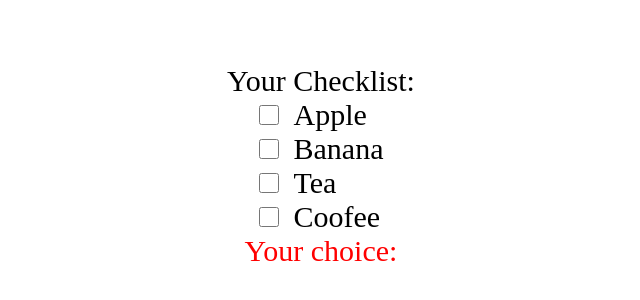
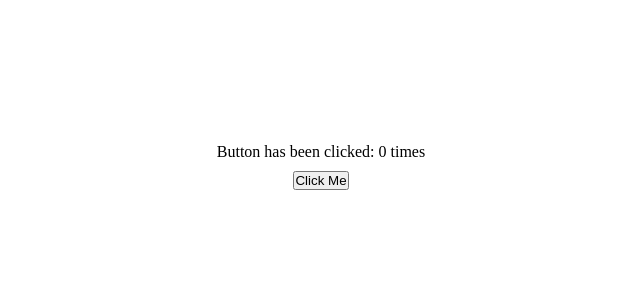
Before and after one commit to Huuduc2707/reactjs-exercise, a React (Create React App) app: page / in a window 1280 px wide. Shown: the part 234-534 px from the top of the page, without its empty margins (319-959 px from the left). Built offline with nearby package versions, Linux system fonts and the light colour scheme.

Commit message:
Completed exercise 4

```diff
--- a/src/App.tsx
+++ b/src/App.tsx
@@ -1,4 +1,4 @@
-import Exercise3 from "./components/Exercise3";
+import Exercise4 from "./components/Exercise4";
 export default function App(): JSX.Element{
-    return <Exercise3 />;
+    return <Exercise4 />;
 }
--- /dev/null
+++ b/src/components/Exercise4.tsx
@@ -0,0 +1,11 @@
+import {useState} from 'react';
+import '../style/exercise4.css';
+export default function Exercise4(){
+    const [count, setCount] = useState(0);
+    return(
+        <div>
+            <p>Button has been clicked: {count} times</p>
+            <button onClick={()=>setCount(count+1)}>Click Me</button>
+        </div>
+    );
+}
--- /dev/null
+++ b/src/style/exercise4.css
@@ -0,0 +1,18 @@
+html{
+    height: 100%;
+}
+
+body{
+    height: 100%;
+    display: flex;
+    align-items: center;
+    justify-content: center;
+}
+
+div{
+    text-align: center;
+}
+
+p{
+    margin-bottom: 10px;
+}
```
